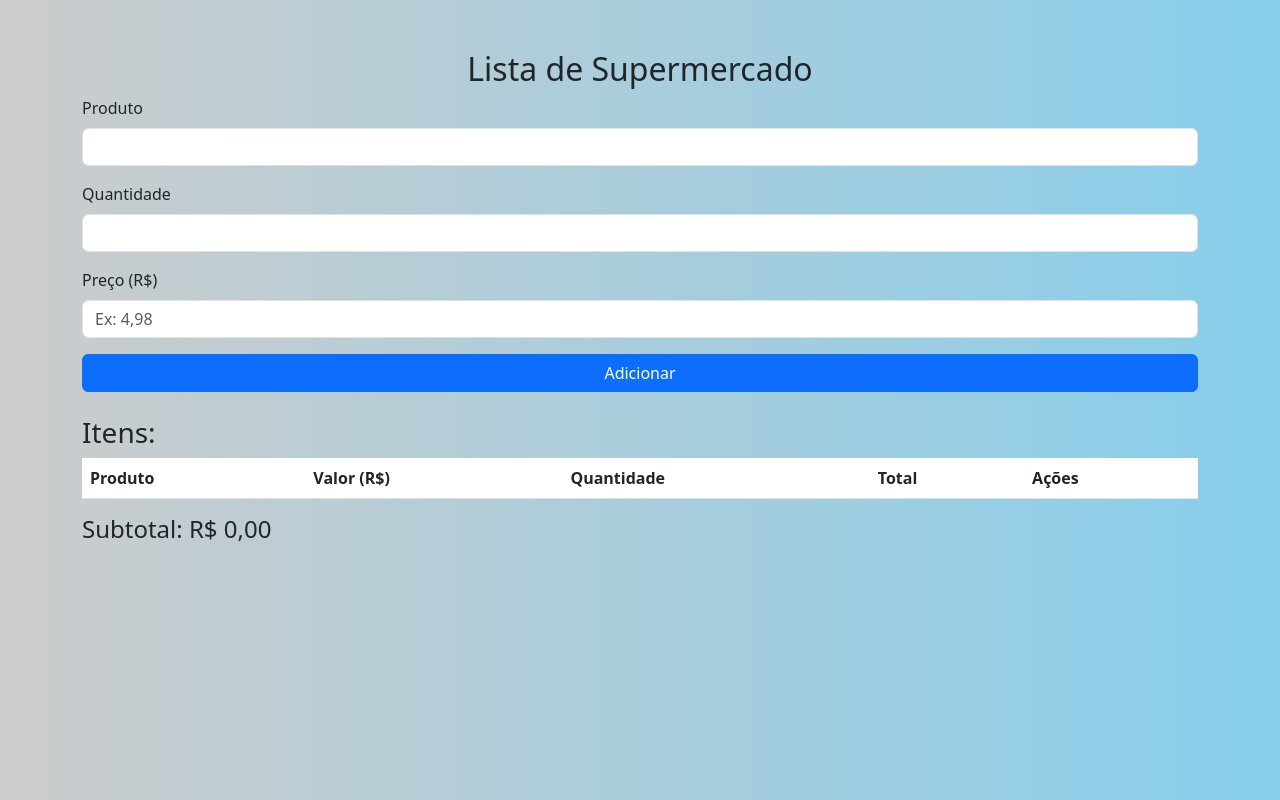
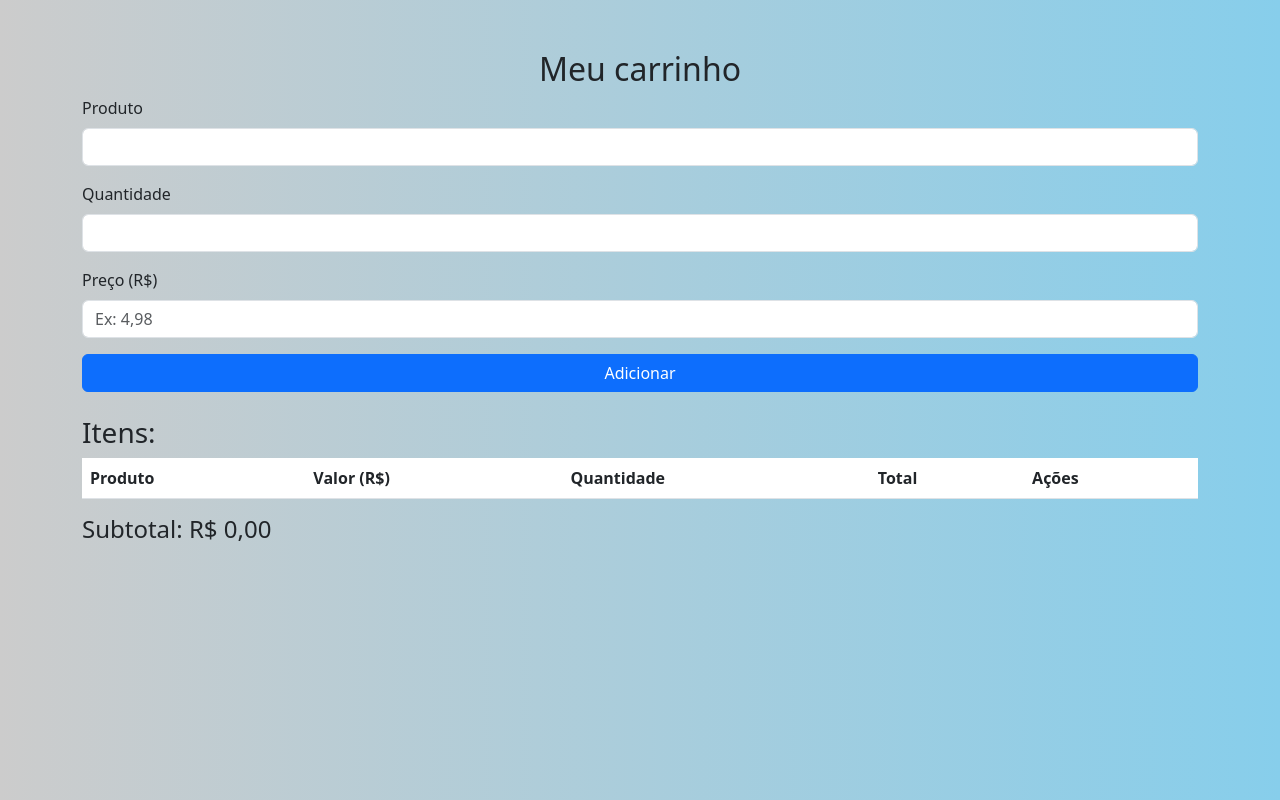
Before and after one commit to JeanCampolino-Souza/Controle-de-compras, a plain HTML site: page index.html in a window 1280 px wide. Drawn offline with nearby package versions, Linux system fonts and the light colour scheme.

Commit message:
Alterando o nome da list para [Meu carrinho]

```diff
--- a/index.html
+++ b/index.html
@@ -12,7 +12,7 @@
 </head>
 <body>
     <div class="container">
-        <h2 class="text-center">Lista de Supermercado</h2>
+        <h2 class="text-center">Meu carrinho</h2>
 
         <div class="mb-3">
             <label for="produto" class="form-label">Produto</label>
```
